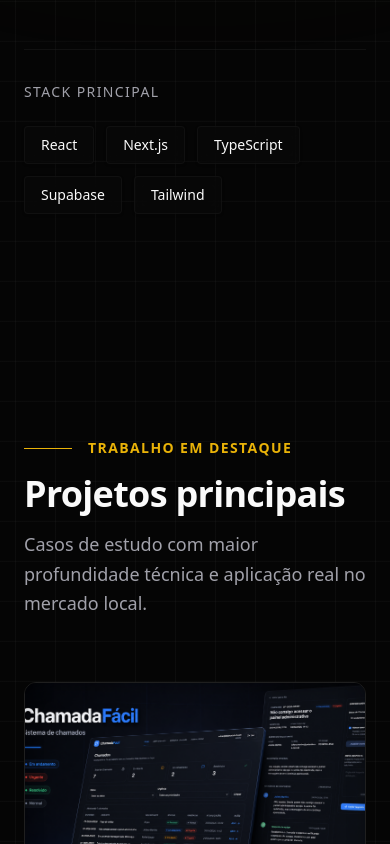
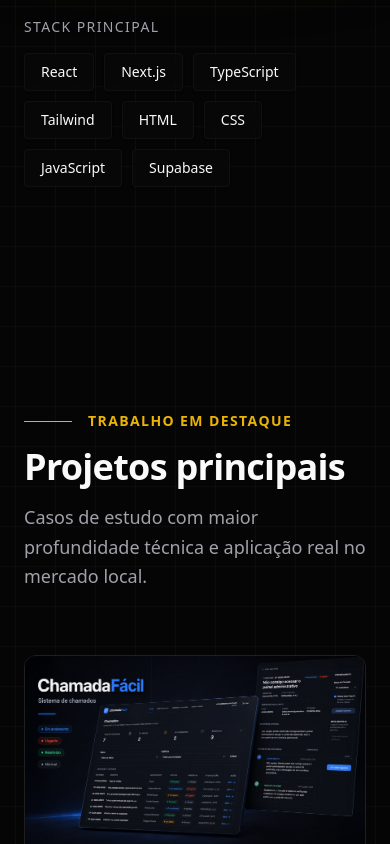
Before and after one commit to bps2414/portfolio, a Next.js app: page / in a window 390 px wide. Shown: the part 880-1724 px from the top of the page. Built offline with nearby package versions, Linux system fonts and the light colour scheme.

Commit message:
fix: adjust hero spacing, card images and project page hierarchy

```diff
--- a/src/app/page.tsx
+++ b/src/app/page.tsx
@@ -55,10 +55,10 @@ export default function Home() {
             </FadeIn>
 
             <FadeIn delay={400}>
-              <div className="mt-20 pt-8 border-t border-border/50 max-w-3xl">
-                <p className="text-sm font-medium text-secondary uppercase tracking-widest mb-6">Stack principal</p>
-                <div className="flex flex-wrap gap-3">
-                  {['React', 'Next.js', 'TypeScript', 'Supabase', 'Tailwind'].map((tech) => (
+              <div className="mt-12 max-w-3xl">
+                <p className="text-sm font-medium text-secondary uppercase tracking-widest mb-4">Stack principal</p>
+                <div className="flex flex-wrap gap-2.5">
+                  {['React', 'Next.js', 'TypeScript', 'Tailwind', 'HTML', 'CSS', 'JavaScript', 'Supabase'].map((tech) => (
                     <div
                       key={tech}
                       className="px-4 py-2 rounded border border-border/40 bg-surface/50 backdrop-blur-sm text-sm font-medium text-primary shadow-sm"
--- a/src/app/projetos/[slug]/page.tsx
+++ b/src/app/projetos/[slug]/page.tsx
@@ -125,23 +125,23 @@ export default async function ProjectPage({ params }: Props) {
                 </div>
               </FadeIn>
             </header>
-          </div>
 
             <FadeIn delay={200}>
               {project.image && (
-              <div className="max-w-6xl mx-auto relative mb-20 aspect-[16/9] md:aspect-[21/9] overflow-hidden rounded-2xl border border-border bg-surface shadow-2xl group">
+                <div className="relative mb-20 aspect-[16/9] overflow-hidden rounded-xl border border-border bg-surface shadow-lg group">
                   <Image
                     src={project.image.src}
                     alt={project.image.alt}
                     fill
                     priority
-                  sizes="(max-width: 1200px) 100vw, 1200px"
-                  className="object-cover transition-transform duration-1000 ease-out group-hover:scale-[1.02]"
+                    sizes="(max-width: 1024px) 100vw, 1024px"
+                    className="object-cover object-top transition-transform duration-1000 ease-out group-hover:scale-[1.02]"
                   />
-                <div className="pointer-events-none absolute inset-0 shadow-[inset_0_0_30px_rgba(0,0,0,0.4)]" />
+                  <div className="pointer-events-none absolute inset-0 shadow-[inset_0_0_20px_rgba(0,0,0,0.2)]" />
                 </div>
               )}
             </FadeIn>
+          </div>
 
           <div className="max-w-4xl mx-auto space-y-24">
             {project.caseStudy ? (
--- a/src/components/project-card.tsx
+++ b/src/components/project-card.tsx
@@ -26,7 +26,7 @@ export function ProjectCard({ project }: ProjectCardProps) {
       {project.image && (
         <div className={cn(
           "relative w-full overflow-hidden bg-raised z-10",
-          isMain ? "aspect-[16/10] border-b border-border" : "aspect-[16/9] border-b border-border/50"
+          "aspect-[16/9] border-b border-border/50"
         )}>
           <Image
             src={project.image.src}
@@ -35,7 +35,7 @@ export function ProjectCard({ project }: ProjectCardProps) {
             height={project.image.height}
             sizes="(max-width: 768px) 100vw, 600px"
             priority={isMain}
-            className="h-full w-full object-cover transition-transform duration-700 ease-out group-hover:scale-105"
+            className="h-full w-full object-cover object-top transition-transform duration-700 ease-out group-hover:scale-105"
           />
           {/* Subtle inner shadow for depth */}
           <div className="pointer-events-none absolute inset-0 shadow-[inset_0_0_20px_rgba(0,0,0,0.2)]" />
@@ -83,7 +83,7 @@ export function ProjectCard({ project }: ProjectCardProps) {
           href={`/projetos/${project.slug}`}
           className="inline-flex items-center text-sm font-semibold text-primary group-hover:text-accent transition-colors"
         >
-          Ler case study
+          {project.caseStudy ? "Ler case study" : "Ver detalhes"}
           <ArrowRight className="ml-2 h-4 w-4 transition-transform duration-300 group-hover:translate-x-1" />
         </Link>
 
```
Lines whose indentation alone changed are shown as unchanged.
